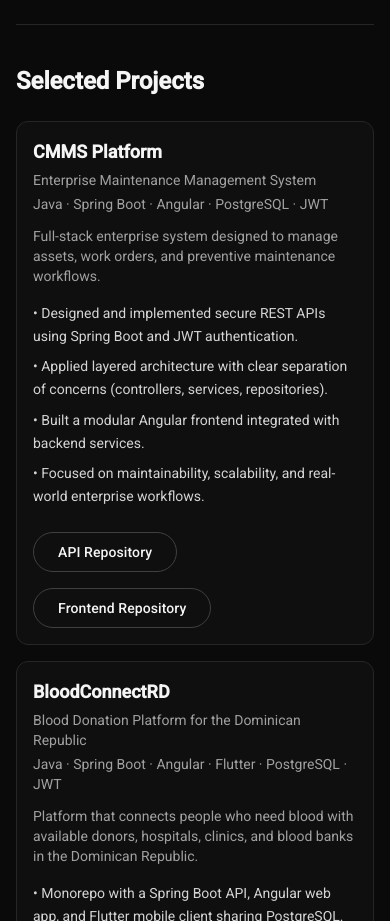
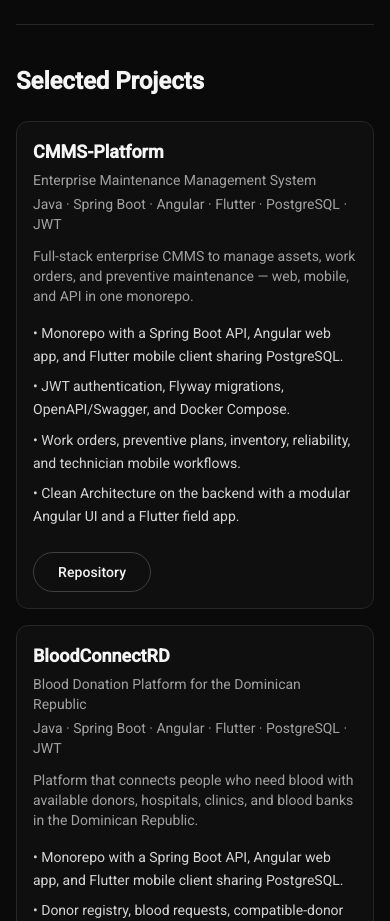
Before and after one commit to SentenciaSQL/portfolio, an Angular app: page / in a window 390 px wide. Shown: the part 2780-3701 px from the top of the page. Built offline with nearby package versions, Linux system fonts and the light colour scheme.

Commit message:
Replace CMMS Platform split repos with CMMS-Platform monorepo.
Point the featured project to the single CMMS-Platform repository and update EN/ES copy, stacks, and README to match the web, mobile, and API monorepo.

Co-authored-by: Andrés Frías <SentenciaSQL@users.noreply.github.com>

```diff
--- a/src/app/core/i18n/messages.ts
+++ b/src/app/core/i18n/messages.ts
@@ -21,20 +21,19 @@ export const MESSAGES: Record<Lang, any> = {
       viewAll: 'View all projects',
       items: {
         cmms: {
-          name: 'CMMS Platform',
+          name: 'CMMS-Platform',
           subtitle: 'Enterprise Maintenance Management System',
-          stack: 'Java · Spring Boot · Angular · PostgreSQL · JWT',
+          stack: 'Java · Spring Boot · Angular · Flutter · PostgreSQL · JWT',
           summary:
-            'Full-stack enterprise system designed to manage assets, work orders, and preventive maintenance workflows.',
+            'Full-stack enterprise CMMS to manage assets, work orders, and preventive maintenance — web, mobile, and API in one monorepo.',
           bullets: [
-            'Designed and implemented secure REST APIs using Spring Boot and JWT authentication.',
-            'Applied layered architecture with clear separation of concerns (controllers, services, repositories).',
-            'Built a modular Angular frontend integrated with backend services.',
-            'Focused on maintainability, scalability, and real-world enterprise workflows.',
+            'Monorepo with a Spring Boot API, Angular web app, and Flutter mobile client sharing PostgreSQL.',
+            'JWT authentication, Flyway migrations, OpenAPI/Swagger, and Docker Compose.',
+            'Work orders, preventive plans, inventory, reliability, and technician mobile workflows.',
+            'Clean Architecture on the backend with a modular Angular UI and a Flutter field app.',
           ],
           links: {
-            api: 'API Repository',
-            ui: 'Frontend Repository',
+            repo: 'Repository',
           },
         },
 
@@ -364,20 +363,19 @@ export const MESSAGES: Record<Lang, any> = {
       viewAll: 'Ver todos los proyectos',
       items: {
         cmms: {
-          name: 'Plataforma CMMS',
+          name: 'CMMS-Platform',
           subtitle: 'Sistema Empresarial de Gestión de Mantenimiento',
-          stack: 'Java · Spring Boot · Angular · PostgreSQL · JWT',
+          stack: 'Java · Spring Boot · Angular · Flutter · PostgreSQL · JWT',
           summary:
-            'Sistema empresarial full-stack para la gestión de activos, órdenes de trabajo y mantenimiento preventivo.',
+            'CMMS empresarial full-stack para gestionar activos, órdenes de trabajo y mantenimiento preventivo: web, móvil y API en un monorepo.',
           bullets: [
-            'Diseño e implementación de APIs REST seguras con Spring Boot y autenticación JWT.',
-            'Arquitectura en capas con separación clara de responsabilidades.',
-            'Frontend Angular modular integrado con servicios backend.',
-            'Enfoque en mantenibilidad, escalabilidad y flujos empresariales reales.',
+            'Monorepo con API Spring Boot, web Angular y cliente móvil Flutter compartiendo PostgreSQL.',
+            'Autenticación JWT, migraciones Flyway, OpenAPI/Swagger y Docker Compose.',
+            'Órdenes de trabajo, planes preventivos, inventario, confiabilidad y flujos móviles del técnico.',
+            'Clean Architecture en el backend, UI Angular modular y app Flutter de campo.',
           ],
           links: {
-            api: 'Repositorio API',
-            ui: 'Repositorio Frontend',
+            repo: 'Repositorio',
           },
         },
 
--- a/src/app/core/projects/projects.data.ts
+++ b/src/app/core/projects/projects.data.ts
@@ -4,10 +4,9 @@ export const PROJECTS: ProjectMeta[] = [
   {
     id: 'cmms',
     featured: true,
-    stacks: ['Java', 'Spring Boot', 'Angular'],
+    stacks: ['Java', 'Spring Boot', 'Angular', 'Flutter', 'Dart'],
     links: [
-      {kind: 'api', url: 'https://github.com/SentenciaSQL/cmms-api'},
-      {kind: 'ui', url: 'https://github.com/SentenciaSQL/cmms-angular-frontend'},
+      {kind: 'repo', url: 'https://github.com/SentenciaSQL/CMMS-Platform'},
     ],
   },
   {
```
Also changed, not shown: 1 other file (tests, documents, lock files or other folders).
